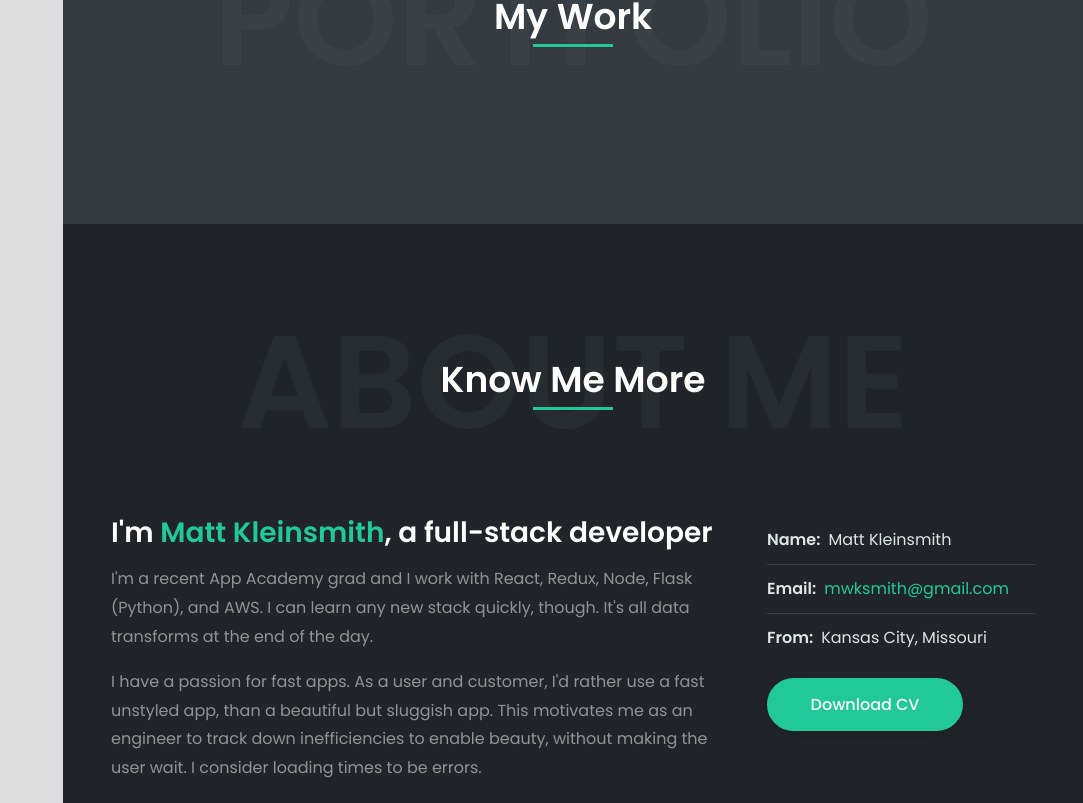
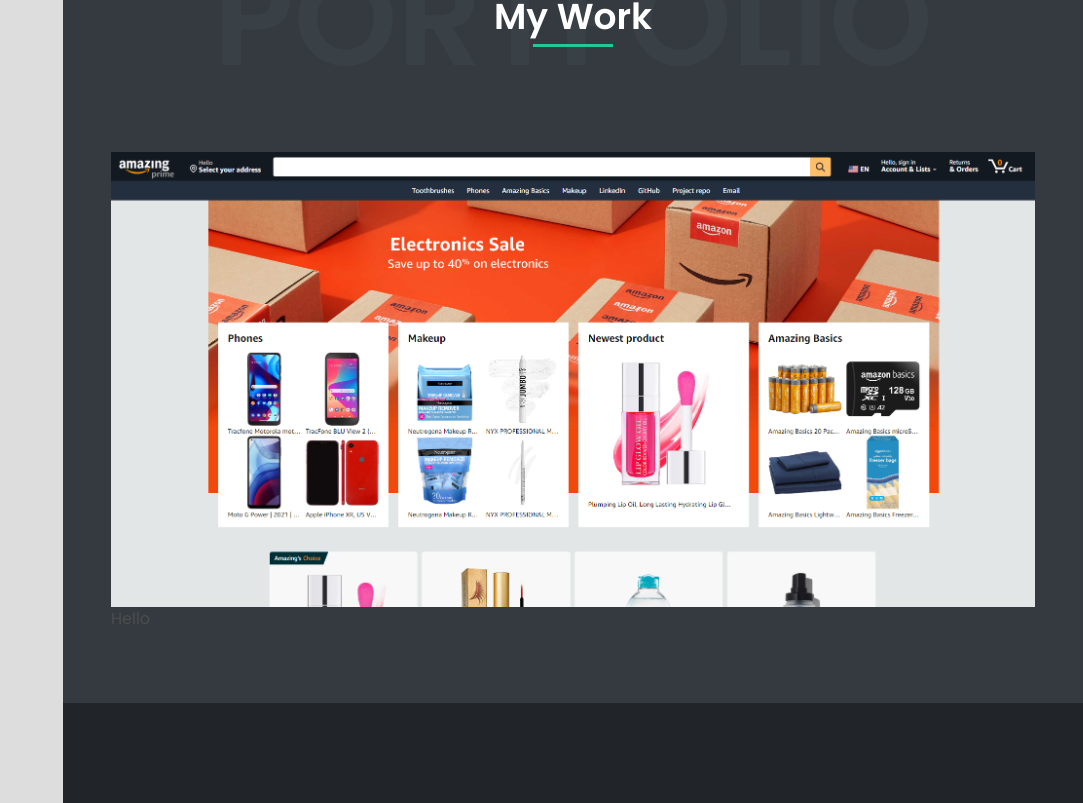
Before and after one commit to MattKleinsmith/mattkleinsmith.github.io, a React (Create React App) app in the folder react-app/: page / in a window 1280 px wide. Shown: the part 1994-2797 px from the top of the page, without its empty margins (197-1280 px from the left). Built offline with nearby package versions, Linux system fonts and the light colour scheme.

Commit message:
Add Amazing image to portfolio

```diff
--- a/react-app/src/components/Portfolio.jsx
+++ b/react-app/src/components/Portfolio.jsx
@@ -58,6 +58,15 @@
             </p>
           </div>
           {/* Heading end*/}
+          <div>
+            <a
+              href="https://mattkleinsmith.dev/"
+              target="_blank"
+              rel="noopener noreferrer"
+            ><img className="img-fluid d-block portfolio-image" src="/images/amazing.png" alt="Amazing" /></a>
+            <div>Hello</div>
+
+          </div>
         </div>
       </section>
     </>
```
